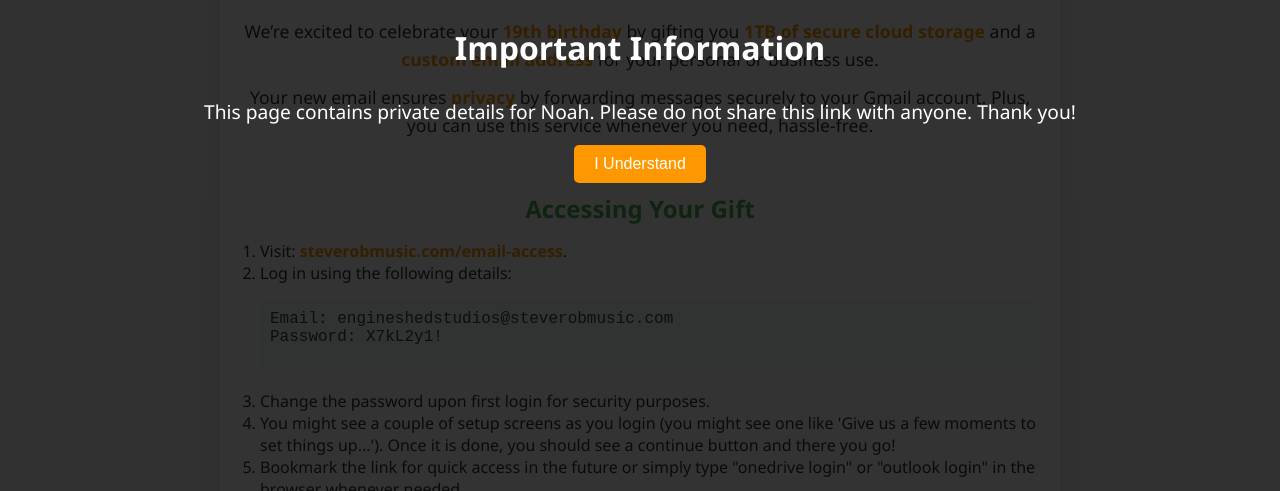
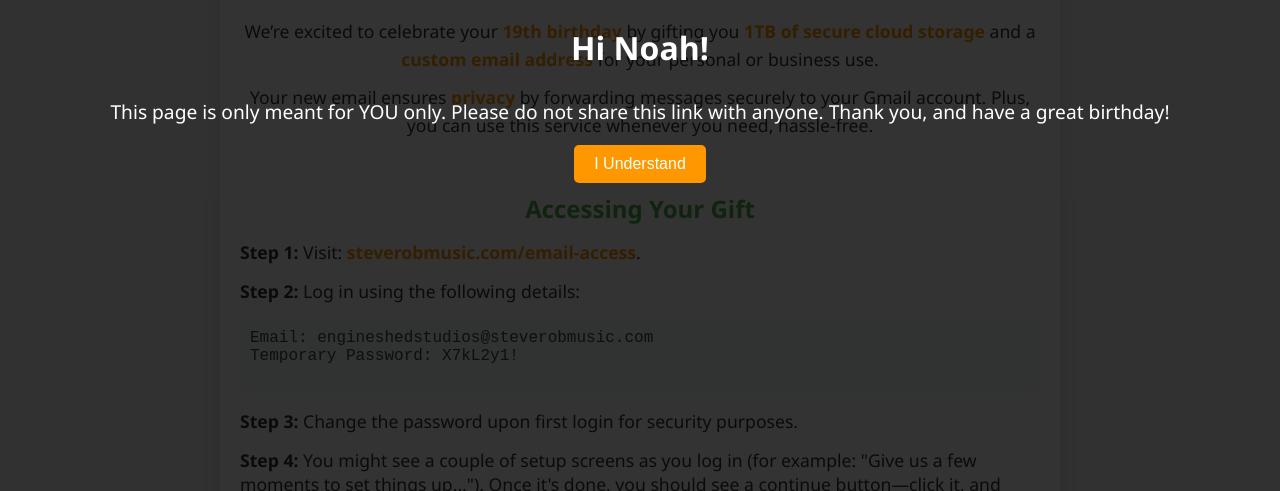
Before and after one commit to steverobmusic/noahs19bday-surplus, a plain HTML site: page index.html in a window 1280 px wide. Shown: the part 309-800 px from the top of the page. Drawn offline with Linux system fonts and the light colour scheme.

Commit message:
index.html

```diff
--- a/index.html
+++ b/index.html
@@ -84,10 +84,16 @@
             color: var(--primary-color);
         }
 
-        .instructions ol {
+        .instructions ul {
+            list-style-type: none;
+            padding: 0;
+            margin: 10px 0;
+            font-size: 1.1rem;
             text-align: left;
-            padding-left: 20px;
-            margin: 10px 0;
+        }
+
+        .instructions li {
+            margin-bottom: 15px;
         }
 
         .instructions pre {
@@ -190,8 +196,8 @@
 </head>
 <body>
     <div id="disclaimer" class="disclaimer-overlay">
-        <h2>Important Information</h2>
-        <p>This page contains private details for Noah. Please do not share this link with anyone. Thank you!</p>
+        <h2>Hi Noah!</h2>
+        <p>This page is only meant for YOU only. Please do not share this link with anyone. Thank you, and have a great birthday!</p>
         <button onclick="closeDisclaimer()">I Understand</button>
     </div>
     <canvas id="confetti" class="confetti"></canvas>
@@ -215,19 +221,18 @@
         </div>
         <div class="instructions">
             <h2>Accessing Your Gift</h2>
-            <ol>
-                <li>Visit: <a href="https://steverobmusic.com/email-access" target="_blank">steverobmusic.com/email-access</a>.</li>
-                <li>Log in using the following details:
-                    <pre>
+            <ul>
+                <li><strong>Step 1:</strong> Visit: <a href="https://steverobmusic.com/email-access" target="_blank">steverobmusic.com/email-access</a>.</li>
+                <li><strong>Step 2:</strong> Log in using the following details:</li>
+                <pre>
 Email: engineshedstudios@steverobmusic.com
-Password: X7kL2y1!
-                    </pre>
-                </li>
-                <li>Change the password upon first login for security purposes.</li>
-                <li>You might see a couple of setup screens as you login (you might see one like 'Give us a few moments to set things up...'). Once it is done, you should see a continue button and there you go!</li>
-                <li>Bookmark the link for quick access in the future or simply type "onedrive login" or "outlook login" in the browser whenever needed.</li>
-                <li>Explore your 1TB storage and enjoy!</li>
-            </ol>
+Temporary Password: X7kL2y1!
+                </pre>
+                <li><strong>Step 3:</strong> Change the password upon first login for security purposes.</li>
+                <li><strong>Step 4:</strong> You might see a couple of setup screens as you log in (for example: "Give us a few moments to set things up..."). Once it's done, you should see a continue button—click it, and you’re good to go!</li>
+                <li><strong>Step 5:</strong> Bookmark the link for quick access in the future or simply type "onedrive login" or "outlook login" in the browser whenever needed.</li>
+                <li><strong>Step 6:</strong> Explore your 1TB storage and enjoy!</li>
+            </ul>
             <p>If you need help, feel free to contact me anytime!</p>
         </div>
         <div class="tutorial-images">
@@ -255,11 +260,11 @@ Password: X7kL2y1!
             canvas.height = window.innerHeight;
 
             const confetti = [];
-            for (let i = 0; i < 150; i++) {
+            for (let i = 0; i < 100; i++) {
                 confetti.push({
                     x: Math.random() * canvas.width,
                     y: Math.random() * canvas.height,
-                    radius: Math.random() * 8 + 2,
+                    radius: Math.random() * 5 + 5,
                     color: `hsl(${Math.random() * 360}, 100%, 70%)`,
                     speedX: Math.random() * 3 - 1.5,
                     speedY: Math.random() * 3 + 2
```
